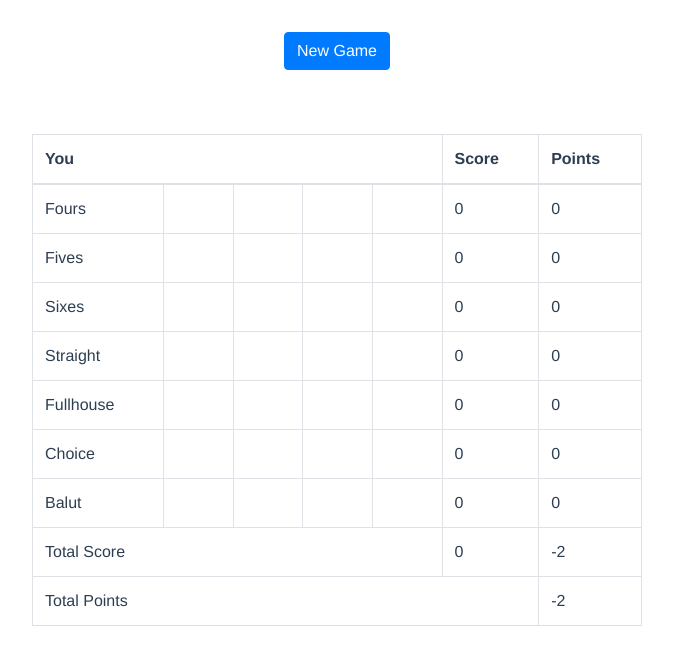
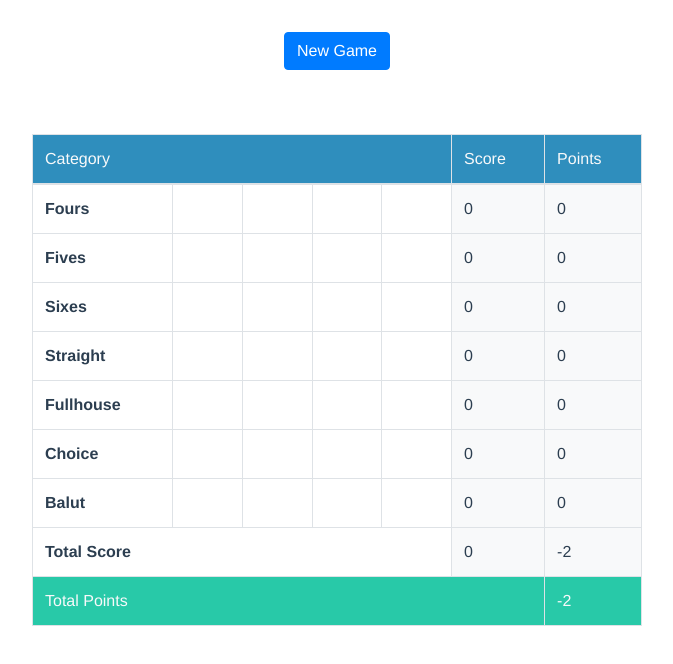
Before and after one commit to doriholm/balut-project, a Vue app: page / in a window 1280 px wide. Shown: the top 664 px of the page, without its empty margins (303-976 px from the left). Built offline with nearby package versions, Linux system fonts and the light colour scheme.

Commit message:
Table styling. Fixed the row points calculations for straight and fullhouse

```diff
--- a/src/components/BalutCard.vue
+++ b/src/components/BalutCard.vue
@@ -3,7 +3,7 @@
     <div class="modal fade" id="exampleModal" tabindex="-1" role="dialog" aria-labelledby="exampleModalLabel" aria-hidden="true">
   <div class="modal-dialog" role="document">
     <div class="modal-content">
-      <div class="modal-header">
+      <div class="modal-header bg-color--primary text-light">
         <h5 class="modal-title" id="exampleModalLabel">Insert value in {{modal.categoryName}}</h5>
         <button type="button" class="close" v-on:click="closeModal" aria-label="Close">
           <span aria-hidden="true">&times;</span>
@@ -24,31 +24,31 @@
                 <table class="table table-bordered">
                     <thead>
                         <tr>
-                            <th id="player" colspan="5">You</th>
-                            <th id="playerScore">Score</th>
-                            <th id="playerPoints">Points</th>
+                            <th class="bg-color--primary text-light font-weight-normal" id="player" colspan="5">Category</th>
+                            <th class="bg-color--primary text-light font-weight-normal" id="playerScore">Score</th>
+                            <th class="bg-color--primary text-light font-weight-normal" id="playerPoints">Points</th>
                         </tr>
                     </thead>
                     <tbody>
                         <tr v-for="(value, parent_name) in categories" v-bind:key="parent_name">
-                            <td v-bind:id="parent_name">{{parent_name}}</td>
+                            <td class="font-weight-bold" v-bind:id="parent_name">{{parent_name}}</td>
                             <td v-for="(value, name) in categories[parent_name]"
                                 :key="name"
                                 v-on:click="addScoreToCell"
                                 v-bind:id="name"
                                 class="cell-width"
                                 v-bind:data-row="parent_name">{{value}}</td>
-                            <td v-bind:id="parent_name + '-score'" class="cell-width js-row-score">0</td>
-                            <td v-bind:id="parent_name + '-points'" class="cell-width js-row-points">0</td>
+                            <td v-bind:id="parent_name + '-score'" class="cell-width bg-light js-row-score">0</td>
+                            <td v-bind:id="parent_name + '-points'" class="cell-width bg-light js-row-points">0</td>
                         </tr>
                         <tr>
-                            <td class="scorebg1" colspan="5">Total Score</td>
-                            <td id="total-score" class="scorebg1"></td>
-                            <td id="total-points" class="scorebg1"></td>
+                            <td class="font-weight-bold" colspan="5">Total Score</td>
+                            <td id="total-score" class="bg-light"></td>
+                            <td id="total-points" class="bg-light"></td>
                         </tr>
                         <tr>
-                            <td class="scorebg1" colspan="6">Total Points</td>
-                            <td id="final-points" class="scorebg1" ></td>
+                            <td class="bg-color--secondary text-light" colspan="6">Total Points</td>
+                            <td id="final-points" class="bg-color--secondary text-light" ></td>
                         </tr>
                     </tbody>
                 </table>
@@ -278,10 +278,12 @@ export default {
                         }
                         else{
                             document.getElementById(rowNameWithPoints).innerHTML = 0;
+                            this.categoryPoints[rowName] = 0;
                         }
                     }
                     else{
                         document.getElementById(rowNameWithPoints).innerHTML = 0;
+                        this.categoryPoints[rowName] = 0;
                     }
                     break;
                 case 'fullhouse':
@@ -289,14 +291,16 @@ export default {
                         strikeOutCheck = Object.values(this.categories[rowName]).find(value => value === "/");
                         if(typeof strikeOutCheck == 'undefined'){
                             document.getElementById(rowNameWithPoints).innerHTML = 3;
-                            this.categoryPoints[rowName] = 4;
+                            this.categoryPoints[rowName] = 3;
                         }
                         else{
                             document.getElementById(rowNameWithPoints).innerHTML = 0;
+                            this.categoryPoints[rowName] = 0;
                         }
                     }
                     else{
                         document.getElementById(rowNameWithPoints).innerHTML = 0;
+                        this.categoryPoints[rowName] = 0;
                     }
                     break;
                 case 'choice':
@@ -414,14 +418,23 @@ export default {
 
 <!-- Add "scoped" attribute to limit CSS to this component only -->
 <style scoped lang="scss">
+$primary: #2F8EBD;
+$secondary:#28C9A8;
+
 .cell-width{
     min-width: 50px;
 }
 td::first-letter{
     text-transform: capitalize;
 }
-
 .bg-lightblue{
     background:lightblue;
 }
+.bg-color--primary{
+    background: $primary;
+}
+.bg-color--secondary{
+    background: $secondary;
+}
+
 </style>
```
